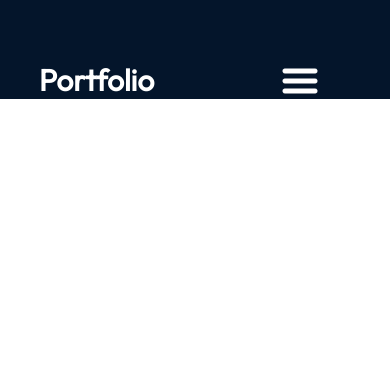
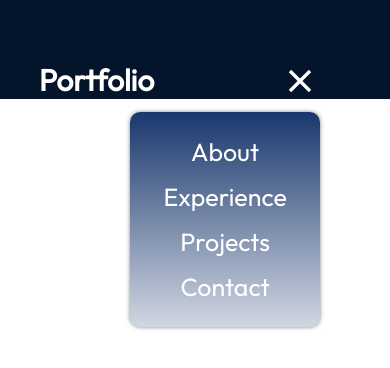
Before and after one commit to Gerts18/Portfolio, a React (Vite) app: page / in a window 390 px wide. Both pictures are taken after a click on the picture 299 px from the left and 81 px from the top of the page. Shown: the top 368 px of the page. Built offline with nearby package versions, Linux system fonts and the light colour scheme.

Commit message:
Adding functionality

```diff
--- a/src/components/Navbar/Navbar.jsx
+++ b/src/components/Navbar/Navbar.jsx
@@ -4,14 +4,25 @@ import {getImageUrl} from '../../utils'
 
 
 const Navbar = () => {
+    const [menuOpen, setMenuOpen] = useState(false);
+
   return (
     <nav className={styles.navbar}>
         <a className={styles.title} href="/">
             Portfolio
         </a>
         <div className={styles.menu}>
-            <img className={styles.menuBtn} src={getImageUrl("nav/menuIcon.png")} alt="menu-button" />
-            <ul className={styles.menuItems}>
+            <img className={styles.menuBtn}
+             src={  menuOpen
+                    ? getImageUrl("nav/closeIcon.png")
+                    : getImageUrl("nav/menuIcon.png")
+                }
+                 alt="menu-button"
+                 onClick={() => setMenuOpen(!menuOpen)}
+                 />
+            <ul className={`${styles.menuItems} ${menuOpen && styles.menuOpen}`}
+                onClick={ () => setMenuOpen(false)}
+            >
                 <li><a href="#about">About</a></li>
                 <li><a href="#experience">Experience</a></li>
                 <li><a href="#projects">Projects</a></li>
--- a/src/components/Navbar/Navbar.module.css
+++ b/src/components/Navbar/Navbar.module.css
@@ -69,4 +69,9 @@
         padding: 24px 33px;
         box-shadow: 0 0 4px rgba(0, 0, 0, 0.5);
     }
+
+    .menuOpen{
+        display: flex;
+        z-index: 1;
+    }
 }
```
